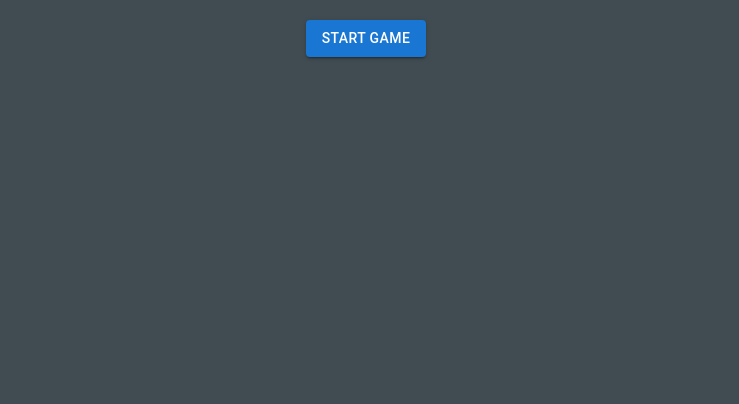
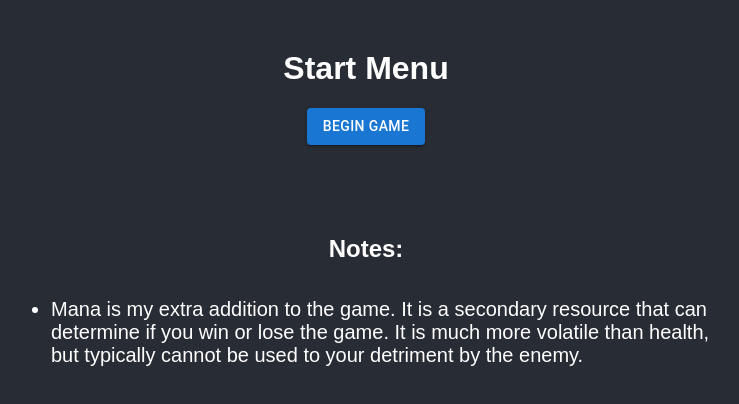
Before and after one commit to Micahwegeleben/granclone, a React (Create React App) app: page / in a window 1280 px wide. Shown: the top 404 px of the page, without its empty margins (274-1013 px from the left). Built offline with nearby package versions, Linux system fonts and the light colour scheme.

Commit message:
Finished charge functionality, added charge hold button, added labels, fleshed out start menu

```diff
--- a/src/App.js
+++ b/src/App.js
@@ -4,6 +4,7 @@ import BattleField from './components/BattleField';
 import GameStateContext from './components/GameStateContext';
 import initialPlayerTeam from './data/playerCharacters';
 import initialEnemyTeam from './data/enemyCharacters';
+import StartScreen from './components/StartScreen';
 
 function App() {
 	const [playerTeam, setPlayerTeam] = useState(initialPlayerTeam);
@@ -14,19 +15,8 @@ function App() {
 	const [gameState, setGameState] = useState('start');
 	const [hoveredSkill, setHoveredSkill] = useState(playerTeam[0].skills[0]);
 	const [showDescriptions, setShowDescriptions] = useState(false);
+	const [holdCharge, setHoldCharge] = useState(false);
 
-	const initialize = () => {
-		setPlayerTeam(...initialPlayerTeam);
-		setEnemyTeam(...initialEnemyTeam);
-		setAttackLog([]);
-		setCurrentTurn(1);
-		setSelectedTarget(0);
-		setGameState('start');
-		setHoveredSkill(playerTeam[0].skills[0]);
-		setShowDescriptions(false);
-		//wip
-		window.location.reload();
-	};
 	return (
 		<GameStateContext.Provider
 			value={{
@@ -46,24 +36,14 @@ function App() {
 				setHoveredSkill,
 				showDescriptions,
 				setShowDescriptions,
+				holdCharge,
+				setHoldCharge,
 			}}
 		>
 			<div>
 				{
 					//if is playing then render battlefield
-					gameState === 'playing' ? (
-						<BattleField />
-					) : gameState === 'start' ? (
-						<Button
-							variant="contained"
-							onClick={() => setGameState('playing')}
-							style={{ margin: 'auto', display: 'block', marginTop: '20px' }}
-						>
-							Start Game
-						</Button>
-					) : (
-						<BattleField />
-					)
+					gameState === 'playing' ? <BattleField /> : gameState === 'start' ? <StartScreen /> : <BattleField />
 				}
 			</div>
 		</GameStateContext.Provider>
--- a/src/components/BattleField.css
+++ b/src/components/BattleField.css
@@ -4,6 +4,10 @@ body {
 	padding: 0;
 	color: #012b42;
 	background-color: #404c51;
+}
+
+h2 {
+	margin-top: 10px;
 }
 
 .teams-wrapper {
--- a/src/components/BattleField.js
+++ b/src/components/BattleField.js
@@ -25,6 +25,8 @@ const Game = () => {
 		setHoveredSkill,
 		showDescriptions,
 		setShowDescriptions,
+		holdCharge,
+		setHoldCharge,
 	} = useGameState();
 
 	React.useEffect(() => {
@@ -64,10 +66,6 @@ const Game = () => {
 		setPlayerTeam(playerTeam.map(character => ({ ...character })));
 	}, [currentTurn]);
 
-	React.useEffect(() => {
-		console.log(hoveredSkill);
-	}, [hoveredSkill]);
-
 	const applyBuff = (character, buffName, remainingDuration) => {
 		const newBuff = { name: buffName, remainingDuration };
 
@@ -83,16 +81,34 @@ const Game = () => {
 		return { ...character };
 	};
 
+	const attackLimitBreak = (attackerTeam, targetTeam, num) => {
+		let damage = 0;
+		if (num === 4) {
+			damage = num * 370;
+		} else {
+			if (num === 3) {
+				damage = num * 320;
+			} else {
+				damage = num * 220;
+			}
+		}
+		setAttackLog(prevLog => [...prevLog, `Limit Break! ${num}! ${damage} damage has been dealt to all foes!`]);
+
+		targetTeam.forEach(target => {
+			handleDamage({ target, damage });
+		});
+	};
+
 	const attackCharge = (attacker, target) => {
-		let damage = calcDamage({ target, attacker }) * 2;
+		let damage = calcDamage({ target, attacker }) * 4;
 		handleDamage({ target, damage });
 		attacker.charge = 0;
-		battleLog({ attacker, target, damage, currentTurn, setAttackLog });
+		battleLog({ attacker, target, damage, currentTurn, setAttackLog, attackLog });
 	};
 	const attackNormal = (attacker, target) => {
 		let damage = calcDamage({ target, attacker });
 		handleDamage({ target, damage });
-		battleLog({ attacker, target, damage, currentTurn, setAttackLog });
+		battleLog({ attacker, target, damage, currentTurn, setAttackLog, attackLog });
 	};
 
 	const globalAttack = (targetTeam, setTargetTeam, attackerTeam) => {
@@ -102,6 +118,7 @@ const Game = () => {
 			const updatedTargetTeam = [...targetTeam];
 			if (Array.isArray(availableTargets) && availableTargets.length > 0 && availableAttackers.length > 0) {
 				setCurrentTurn(currentTurn + 1);
+				var chargeAttacksHappened = 0;
 				attackerTeam.forEach(attacker => {
 					if (attacker.health > 0) {
 						let target = determineTarget({
@@ -112,13 +129,13 @@ const Game = () => {
 							selectedTarget,
 						});
 						if (target !== undefined) {
-							if (attacker.charge >= 100) {
+							if (attacker.charge >= 100 && holdCharge === false) {
+								chargeAttacksHappened += 1;
 								attackCharge(attacker, target);
 								attacker.chargeLockOut = true;
 								attackerTeam.forEach(char => {
 									if (char.id !== attacker.id) {
 										if (char.chargeLockOut === false) {
-											console.log(char.chargeLockOut);
 											handleChargeGain({ attacker: char, times: 1 });
 										}
 									}
@@ -132,6 +149,10 @@ const Game = () => {
 						}
 					}
 				});
+
+				if (chargeAttacksHappened > 0) {
+					attackLimitBreak(attackerTeam, targetTeam, chargeAttacksHappened);
+				}
 				if (attackerTeam === playerTeam) {
 					attackerTeam.forEach(char => {
 						char.chargeLockOut = false;
--- a/src/components/BattleFieldRender.js
+++ b/src/components/BattleFieldRender.js
@@ -1,4 +1,7 @@
 import React, { useState } from 'react';
+import Checkbox from '@mui/material/Checkbox';
+import FormGroup from '@mui/material/FormGroup';
+import FormControlLabel from '@mui/material/FormControlLabel';
 import './BattleField.css';
 import Button from '@mui/material/Button';
 import RenderPlayerTeam from './RenderPlayerTeam';
@@ -36,6 +39,8 @@ const BattleFieldRender = ({ globalAttack }) => {
 		setHoveredSkill,
 		showDescriptions,
 		setShowDescriptions,
+		holdCharge,
+		setHoldCharge,
 	} = useGameState();
 
 	const handleReloadButton = () => {
@@ -64,6 +69,9 @@ const BattleFieldRender = ({ globalAttack }) => {
 		window.location.reload();
 	};
 
+	const handleToggleHoldChargeAttack = () => {
+		setHoldCharge(!holdCharge);
+	};
 	return (
 		<div>
 			<h1>Granblue Clone</h1>
@@ -72,6 +80,12 @@ const BattleFieldRender = ({ globalAttack }) => {
 			{gameState === 'win' || ('loss' && <div className="freeze-layer" />)}
 			<div className="teams-wrapper">
 				<div className="team-container">
+					<FormGroup>
+						<FormControlLabel
+							control={<Checkbox checked={holdCharge} onChange={handleToggleHoldChargeAttack} />}
+							label="Hold Charge Attack"
+						/>
+					</FormGroup>
 					<h2>Player Team</h2>
 					{playerTeam.map(character => (
 						<RenderPlayerTeam character={character} />
@@ -99,6 +113,7 @@ const BattleFieldRender = ({ globalAttack }) => {
 						Attack
 					</Button>
 					<div className="container">
+						<h3 style={{ marginTop: '5px', textDecoration: 'underline' }}>Skill</h3>
 						{hoveredSkill.name}
 						<br />
 						<br />
@@ -108,6 +123,14 @@ const BattleFieldRender = ({ globalAttack }) => {
 						{hoveredSkill.description}
 					</div>
 					<div className="container">
+						<h3
+							style={{
+								marginTop: '5px',
+								textDecoration: 'underline',
+							}}
+						>
+							Player Buffs/Debuffs
+						</h3>
 						<Button
 							onClick={() => {
 								setShowDescriptions(!showDescriptions);
@@ -137,6 +160,7 @@ const BattleFieldRender = ({ globalAttack }) => {
 						})}
 					</div>
 					<div className="container">
+						<h3 style={{ marginTop: '5px', textDecoration: 'underline' }}>Enemy Buffs/Debuffs</h3>
 						{enemyTeam.map(character => {
 							return (
 								<div>
@@ -173,9 +197,7 @@ const BattleFieldRender = ({ globalAttack }) => {
 				<h2>Attack Log</h2>
 				<ul>
 					{attackLog.map((log, index) => (
-						<li key={index}>
-							{`Turn ${log.turn}: ${log.attacker} attacked ${log.defender} for ${log.damage} damage, leaving them at ${log.remainingHealth}`}
-						</li>
+						<li key={index}>{log}</li>
 					))}
 				</ul>
 			</div>
--- /dev/null
+++ b/src/components/StartScreen.css
@@ -0,0 +1,28 @@
+.startscreen {
+	display: flex;
+	flex-direction: column;
+	align-items: center;
+	justify-content: top;
+	height: 100vh;
+	background-color: #282c34;
+	color: white;
+}
+
+h1 {
+	margin-top: 50px;
+}
+
+.start {
+	margin-top: 90px;
+}
+
+ul {
+	margin-top: 0px;
+	max-width: 700px;
+	/* Increase font size */
+	font-size: 20px;
+}
+
+li {
+	margin: 15px;
+}
--- /dev/null
+++ b/src/components/StartScreen.js
@@ -0,0 +1,47 @@
+//construct the barebones
+
+import React from 'react';
+import Button from '@mui/material/Button';
+import { useGameState } from './GameStateContext';
+import './StartScreen.css';
+
+const StartScreen = () => {
+	const {
+		playerTeam,
+		setPlayerTeam,
+		enemyTeam,
+		setEnemyTeam,
+		attackLog,
+		setAttackLog,
+		currentTurn,
+		setCurrentTurn,
+		selectedTarget,
+		setSelectedTarget,
+		gameState,
+		setGameState,
+		hoveredSkill,
+		setHoveredSkill,
+		showDescriptions,
+		setShowDescriptions,
+		holdCharge,
+		setHoldCharge,
+	} = useGameState();
+	return (
+		<div className="startscreen">
+			<h1>Start Menu</h1>
+			<Button variant="contained" onClick={() => setGameState('playing')}>
+				Begin Game
+			</Button>
+			<h2 className="start">Notes:</h2>
+			<ul>
+				<li>
+					Mana is my extra addition to the game. It is a secondary resource that can determine if you win or lose
+					the game. It is much more volatile than health, but typically cannot be used to your detriment by the
+					enemy.
+				</li>
+			</ul>
+		</div>
+	);
+};
+
+export default StartScreen;
--- a/src/components/utils.js
+++ b/src/components/utils.js
@@ -61,7 +61,7 @@ export const checkWin = ({ playerTeam, enemyTeam, setGameState }) => {
 	}
 };
 
-export const battleLog = ({ attacker, target, damage, currentTurn, setAttackLog }) => {
+export const battleLog = ({ attacker, target, damage, currentTurn, setAttackLog, attackLog }) => {
 	const attackDetails = {
 		turn: currentTurn,
 		attacker: attacker.name,
@@ -69,5 +69,8 @@ export const battleLog = ({ attacker, target, damage, currentTurn, setAttackLog
 		damage: damage,
 		remainingHealth: target.health,
 	};
-	setAttackLog(prevLog => [...prevLog, attackDetails]);
+	setAttackLog(prevLog => [
+		...prevLog,
+		`Turn ${attackDetails.turn}: ${attackDetails.attacker} attacked ${attackDetails.defender} for ${attackDetails.damage} damage, leaving them at ${attackDetails.remainingHealth}`,
+	]);
 };
--- a/src/data/enemyCharacters.js
+++ b/src/data/enemyCharacters.js
@@ -3,14 +3,7 @@ const initialEnemyTeam = [
 		id: 4,
 		name: 'Gabriel',
 		title: 'Primarch of Water',
-		buffs: [
-			{
-				name: 'Attack Up',
-				description: 'Increases attack by 50%',
-				attackIncrease: 50,
-				remainingDuration: 3,
-			},
-		],
+		buffs: [],
 		health: 10000,
 		maxHealth: 10000.0,
 		armor: 30,
--- a/src/data/playerCharacters.js
+++ b/src/data/playerCharacters.js
@@ -3,23 +3,8 @@ const initialPlayerTeam = [
 		id: 1,
 		name: 'Korwa',
 		chargeLockOut: false,
-		buffs: [
-			{
-				name: 'Attack Up1',
-				description: 'Increases attack by 50%',
-				remainingDuration: 3,
-			},
-			{
-				name: 'Attack Up2',
-				description: 'Increases attack by 50%',
-				remainingDuration: 4,
-			},
-			{
-				name: 'Attack Up3',
-				description: 'Increases attack by 50%',
-				remainingDuration: 3,
-			},
-		],
+		chargeHold: false,
+		buffs: [],
 		health: 1000.0,
 		maxHealth: 1000.0,
 		mana: 100.0,
@@ -81,6 +66,7 @@ const initialPlayerTeam = [
 	{
 		id: 2,
 		name: 'Zeta',
+		chargeHold: false,
 		chargeLockOut: false,
 		buffs: [],
 		health: 1000.0,
@@ -134,6 +120,7 @@ const initialPlayerTeam = [
 	{
 		id: 3,
 		name: 'Sandalphon',
+		chargeHold: false,
 		chargeLockOut: false,
 		buffs: [],
 		health: 1000.0,
```
